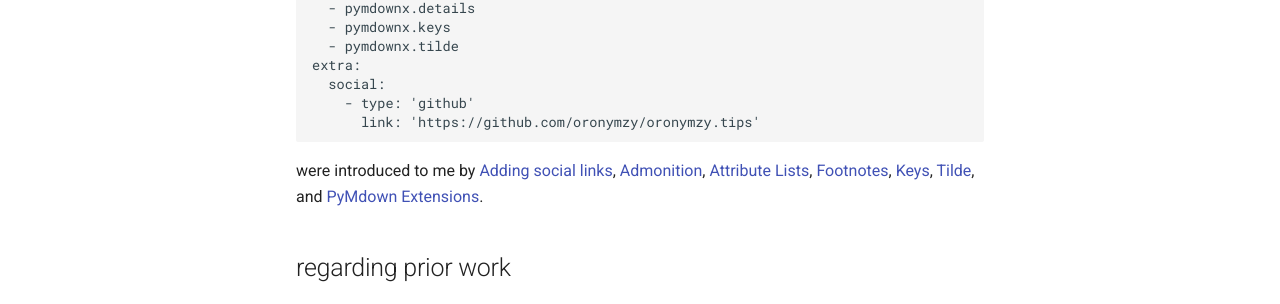
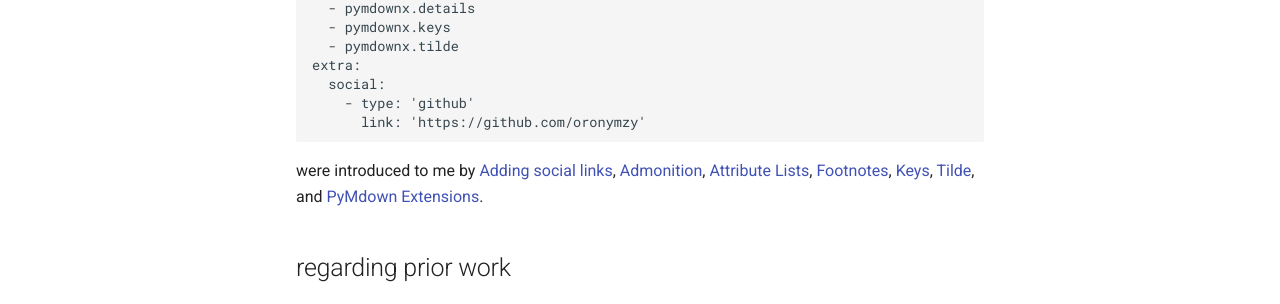
Before and after one commit to oronymzy/tips, an MkDocs documentation site: the page built from docs/README.md, in a window 1280 px wide and 900 px high, scrolled down 892 px. Shown: the part 337-641 px from the top of the window. Built offline with MkDocs 1.6.1 and Material for MkDocs 9.7.7, drawn with Linux system fonts in a browser that asks for light colours; part of the change alters nothing that is shown; some of the changed text lies outside the part shown.

Commit message:
Change URL

````diff
--- a/docs/README.md
+++ b/docs/README.md
@@ -77,7 +77,7 @@ markdown_extensions:
 extra:
   social:
     - type: 'github'
-      link: 'https://github.com/oronymzy/oronymzy.tips'
+      link: 'https://github.com/oronymzy'
 ```
 
 were introduced to me by [Adding social links](https://squidfunk.github.io/mkdocs-material/getting-started/#adding-social-links), [Admonition](https://squidfunk.github.io/mkdocs-material/extensions/admonition/#installation), [Attribute Lists](https://python-markdown.github.io/extensions/attr_list/), [Footnotes](https://squidfunk.github.io/mkdocs-material/extensions/footnotes/#installation), [Keys](https://facelessuser.github.io/pymdown-extensions/extensions/keys/), [Tilde](https://facelessuser.github.io/pymdown-extensions/extensions/tilde/), and [PyMdown Extensions](https://squidfunk.github.io/mkdocs-material/extensions/pymdown/#installation).
--- a/mkdocs.yml
+++ b/mkdocs.yml
@@ -53,4 +53,4 @@ theme:
 extra:
   social:
     - type: 'github'
-      link: 'https://github.com/oronymzy/oronymzy.tips'
+      link: 'https://github.com/oronymzy'
````
